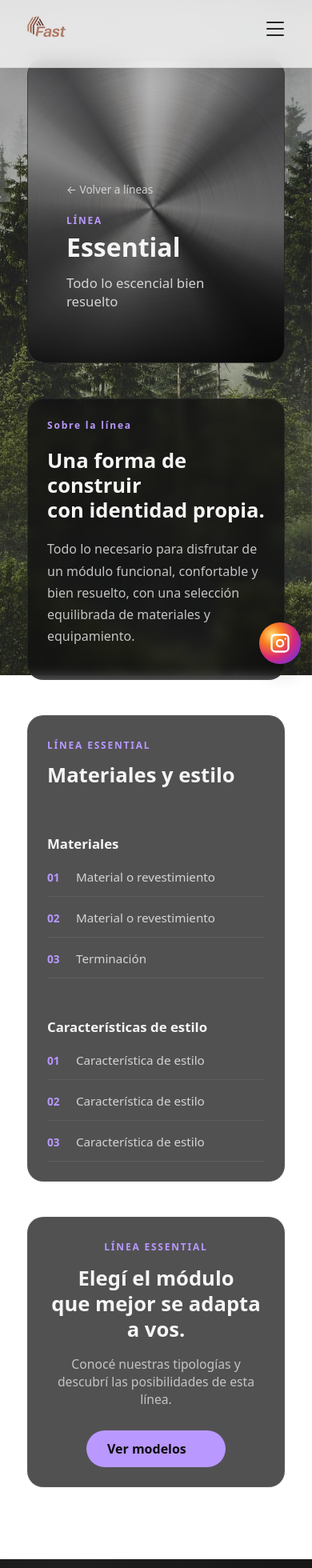
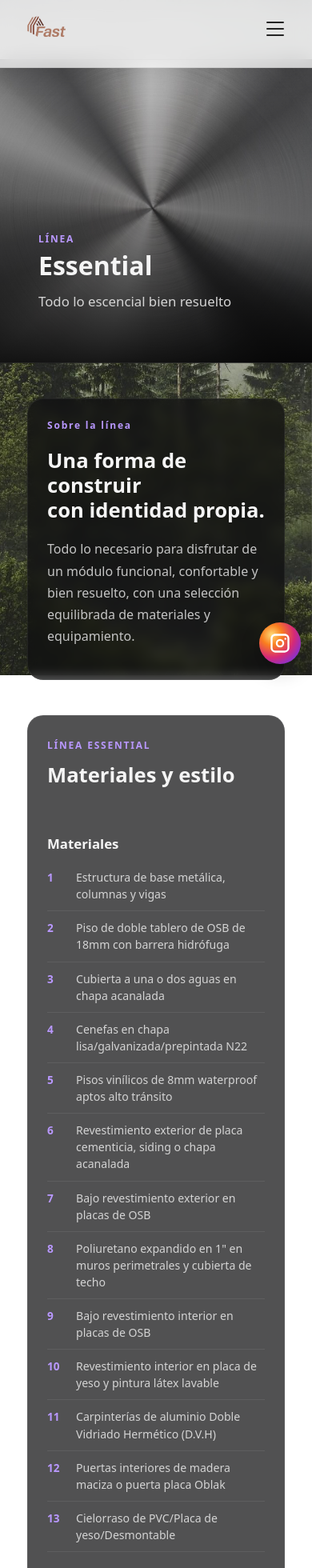
Before and after one commit to MAXE007/page-modulos, a React (Vite) app: page /lineas/Essential in a window 390 px wide. Shown: the top 1960 px of the page at 80% size. Built offline with nearby package versions, Linux system fonts and the light colour scheme; no server answers.

Commit message:
Adding specs in Lines

```diff
--- a/src/Pages/LineDetail/LineDetail.css
+++ b/src/Pages/LineDetail/LineDetail.css
@@ -55,21 +55,6 @@
   position: relative;
   z-index: 2;
   padding: 40px;
-}
-
-.line-detail__back {
-  display: inline-flex;
-  align-items: center;
-  gap: 6px;
-  color: #e5e5e5;
-  text-decoration: none;
-  font-size: 0.85rem;
-  opacity: 0.85;
-  transition: opacity 0.2s ease;
-}
-
-.line-detail__back:hover {
-  opacity: 1;
 }
 
 .line-detail__label {
@@ -139,6 +124,7 @@
   display: grid;
   grid-template-columns: 1fr 1fr;
   gap: 48px;
+  align-items: start;
 }
 
 .line-detail__column h3 {
@@ -150,14 +136,14 @@
 .line-detail__list {
   display: flex;
   flex-direction: column;
-  gap: 16px;
+  gap: 10px;
 }
 
 .line-detail__item {
   display: flex;
   align-items: baseline;
   gap: 14px;
-  padding-bottom: 14px;
+  padding-bottom: 10px;
   border-bottom: 1px solid rgba(255, 255, 255, 0.08);
 }
 
@@ -170,7 +156,8 @@
 
 .line-detail__item span:last-child {
   color: #d4d4d4;
-  font-size: 0.95rem;
+  font-size: 0.88rem;
+  line-height: 1.5;
 }
 
 /* ===== CTA ===== */
@@ -264,4 +251,12 @@
     grid-template-columns: 1fr;
     gap: 32px;
   }
+  .line-detail__hero {
+    margin-left: -24px;
+    margin-right: -24px;
+    width: calc(100% + 48px);
+    border-radius: 0;
+    border-left: none;
+    border-right: none;
+  }
 }
--- a/src/Pages/LineDetail/LineDetail.jsx
+++ b/src/Pages/LineDetail/LineDetail.jsx
@@ -6,22 +6,6 @@ export default function LineDetail() {
   const { id } = useParams();
 
   const line = LINES.find((item) => item.id === id);
-
-  if (!line) {
-    return (
-      <main className="line-detail page-bg">
-        <div className="line-detail__card line-detail__notFound">
-          <span>LÍNEA</span>
-          <h1>Línea no encontrada</h1>
-          <p>La línea que estás buscando no existe.</p>
-
-          <Link to="/tipologias/lineas" className="line-detail__back">
-            ← Volver a líneas
-          </Link>
-        </div>
-      </main>
-    );
-  }
 
   return (
     <main className="line-detail page-bg">
@@ -36,10 +20,6 @@ export default function LineDetail() {
         )}
 
         <div className="line-detail__heroContent">
-          <Link to="/tipologias/lineas" className="line-detail__back">
-            ← Volver a líneas
-          </Link>
-
           <div className="line-detail__label">LÍNEA</div>
 
           <h1>{line.name}</h1>
@@ -75,7 +55,7 @@ export default function LineDetail() {
             <div className="line-detail__list">
               {line.materials.map((material, index) => (
                 <div className="line-detail__item" key={`${material}-${index}`}>
-                  <span className="line-detail__number">0{index + 1}</span>
+                  <span className="line-detail__number">{index + 1}</span>
                   <span>{material}</span>
                 </div>
               ))}
@@ -88,7 +68,7 @@ export default function LineDetail() {
             <div className="line-detail__list">
               {line.styles.map((style, index) => (
                 <div className="line-detail__item" key={`${style}-${index}`}>
-                  <span className="line-detail__number">0{index + 1}</span>
+                  <span className="line-detail__number">{index + 1}</span>
                   <span>{style}</span>
                 </div>
               ))}
--- a/src/Pages/ProductDetail/ProductDetail.css
+++ b/src/Pages/ProductDetail/ProductDetail.css
@@ -57,7 +57,8 @@
   display: flex;
   gap: 12px;
   flex-wrap: wrap;
-  margin-top: 18px;
+  margin-top: auto;
+  padding-top: 18px;
 }
 
 .pd__cta {
@@ -244,6 +245,8 @@
   padding: 22px 22px 26px;
   color: rgba(255, 255, 255, 0.92);
   box-shadow: 0 18px 50px rgba(0, 0, 0, 0.35);
+  display: flex;
+  flex-direction: column;
 }
 
 .pd__title { color: #fff; }
--- a/src/data/lines.js
+++ b/src/data/lines.js
@@ -9,15 +9,25 @@ export const LINES = [
       "Una solución práctica y eficiente, pensada para responder a las necesidades fundamentales de cada proyecto con la calidad y funcionalidad de FAST.",
 
     materials: [
-      "Material o revestimiento",
-      "Material o revestimiento",
-      "Terminación",
+      "Estructura de base metálica, columnas y vigas",
+      "Piso de doble tablero de OSB de 18mm con barrera hidrófuga",
+      "Cubierta a una o dos aguas en chapa acanalada",
+      "Cenefas en chapa lisa/galvanizada/prepintada N22",
+      "Revestimiento exterior de placa cementicia, siding o chapa acanalada",
+      "Bajo revestimiento exterior en placas de OSB",
+      "Poliuretano expandido en 1\" en muros perimetrales y cubierta de techo",
+      "Bajo revestimiento interior en placas de OSB",
+      "Revestimiento interior en placas de yeso",
+      "Carpinterías de aluminio Doble Vidriado Hermético (D.V.H)",
+      "Puertas interiores de madera maciza o puerta placa Oblak",
+      "Cielorraso de PVC/Placa de yeso/Desmontable",
     ],
 
     styles: [
-      "Característica de estilo",
-      "Característica de estilo",
-      "Característica de estilo",
+      "Instalación eléctrica gruesa: tablero, tomas, cableado",
+      "Instalación sanitaria gruesa: termotanque, cañerías termofusión, bocas para artefactos y previsión de desagotes cloacales",
+      "Previsión de una unidad de aire acondicionado frío/calor en ambiente a elección",
+      "Diseño profesional de arquitectura e ingeniería",
     ],
   },
 
@@ -31,15 +41,28 @@ export const LINES = [
       "Todo lo necesario para disfrutar de un módulo funcional, confortable y bien resuelto, con una selección equilibrada de materiales y equipamiento.",
 
     materials: [
-      "Material o revestimiento",
-      "Material o revestimiento",
-      "Terminación",
+      "Estructura de base metálica, columnas y vigas",
+      "Piso de doble tablero de OSB de 18mm con barrera hidrófuga",
+      "Cubierta a una o dos aguas en chapa acanalada",
+      "Cenefas en chapa lisa/galvanizada/prepintada N22",
+      "Pisos vinílicos de 8mm waterproof aptos alto tránsito",
+      "Revestimiento exterior de placa cementicia, siding o chapa acanalada",
+      "Bajo revestimiento exterior en placas de OSB",
+      "Poliuretano expandido en 1\" en muros perimetrales y cubierta de techo",
+      "Bajo revestimiento interior en placas de OSB",
+      "Revestimiento interior en placa de yeso y pintura látex lavable",
+      "Carpinterías de aluminio Doble Vidriado Hermético (D.V.H)",
+      "Puertas interiores de madera maciza o puerta placa Oblak",
+      "Cielorraso de PVC/Placa de yeso/Desmontable",
     ],
 
     styles: [
-      "Característica de estilo",
-      "Característica de estilo",
-      "Característica de estilo",
+      "Instalación eléctrica completa: tablero, tomas, cableado, artefactos spot en bocas de cielorraso y spot exterior en paredes",
+      "Instalación sanitaria completa: termotanque, cañerías termofusión, artefactos línea Piazza Garda con griferías Piazza Hydros. Bacha de cocina Jhonson simple Z52/18 con grifería Piazza Emblem. Accesorios incluidos",
+      "Cerámicos en sector sanitario hasta 1.00 mts de altura, habitáculo de ducha completo en placas de PVC",
+      "Mueble de cocina bajo mesada y alacena color blanco + segundo color a elección en placas egger nacionales. Mesada de granito nacional",
+      "Una unidad de aire acondicionado frío/calor en ambiente a elección",
+      "Diseño profesional de arquitectura e ingeniería",
     ],
   },
 
@@ -53,15 +76,29 @@ export const LINES = [
       "Pensado para quienes buscan mayor personalización sin resignar practicidad. Materiales seleccionados y detalles de diseño que suman confort y carácter a cada proyecto.",
 
     materials: [
-      "Material o revestimiento",
-      "Material o revestimiento",
-      "Terminación",
+      "Estructura de base metálica, columnas y vigas",
+      "Piso de doble tablero de OSB de 18mm con barrera hidrófuga",
+      "Cubierta a una o dos aguas en chapa acanalada",
+      "Cenefas en chapa lisa/galvanizada/prepintada N22",
+      "Pisos vinílicos de 8mm waterproof aptos alto tránsito/Pisos de madera maciza en 3/4\"",
+      "Revestimiento exterior de placa cementicia, siding o chapa acanalada",
+      "Bajo revestimiento exterior en placas de OSB",
+      "Poliuretano expandido en 1\" en muros perimetrales y cubierta de techo",
+      "Bajo revestimiento interior en placas de OSB",
+      "Revestimiento interior en placa de yeso y pintura látex lavable, machimbre de pino, revestimientos de PVC",
+      "Carpinterías de aluminio Doble Vidriado Hermético (D.V.H)",
+      "Puertas interiores de madera maciza o puerta placa Oblak",
+      "Cielorraso de PVC/Placa de yeso/Desmontable/Machimbre de pino",
     ],
 
     styles: [
-      "Característica de estilo",
-      "Característica de estilo",
-      "Característica de estilo",
+      "Instalación eléctrica completa: tablero, tomas, cableado, artefactos spot en bocas de cielorraso con luz colgante en estar/dormitorio, y spot exterior en paredes",
+      "Instalación sanitaria completa: termotanque, cañerías termofusión, artefactos línea Piazza Amalfi con griferías Piazza logos/color negro. Bacha de cocina Jhonson simple Luxor Si55/Si71 con grifería Piazza Gourmet. Accesorios incluidos",
+      "Porcelanatos en sector sanitario hasta 1.00 mts de altura, habitáculo de ducha completo en placas de PVC",
+      "Mueble de cocina bajo mesada y alacena color a elección en placas egger nacionales. Mesada de granito nacional",
+      "Una unidad de aire acondicionado inverter frío/calor en ambiente a elección",
+      "Placard premium",
+      "Diseño profesional de arquitectura e ingeniería",
     ],
   },
 
@@ -75,18 +112,36 @@ export const LINES = [
       "La máxima expresión de FAST. Diseño, materiales y terminaciones cuidadosamente seleccionadas para lograr módulos únicos, con identidad y personalidad propia.",
 
     materials: [
-      "Material o revestimiento",
-      "Material o revestimiento",
-      "Terminación",
-      "Material o revestimiento",
-      "Material o revestimiento",
-      "Terminación",
+      "Estructura de base hormigonada",
+      "Estructura metálica en columnas y vigas",
+      "Losa radiante eléctrica en toda la superficie",
+      "Piso de doble tablero de OSB de 18mm con barrera hidrófuga",
+      "Cubierta a una o dos aguas en chapa acanalada",
+      "Cenefas en chapa lisa/galvanizada/prepintada N22",
+      "Pisos vinílicos de 8mm waterproof aptos alto tránsito/Pisos de porcelanato",
+      "Revestimiento exterior de placa cementicia, siding, cedral SMART, chapa acanalada, chapa lisa N20, placa Glassrock + texturado plástico, machimbre de Laurel, WPC",
+      "Bajo revestimiento exterior en placas de OSB",
+      "Poliuretano expandido en 1\" en muros perimetrales y cubierta de techo",
+      "Bajo revestimiento interior en placas de OSB",
+      "Revestimiento interior en placa de yeso y pintura látex lavable, machimbre de Laurel/Pino, revestimientos de PVC",
+      "Carpinterías de aluminio alta prestación/PVC Doble Vidriado Hermético (D.V.H) REHAUS",
+      "Cortinas roller black out",
+      "Puertas interiores de madera maciza o puerta placa Oblak",
+      "Cielorraso de PVC/Placa de yeso/Desmontable/Machimbre de Laurel o Pino",
     ],
 
     styles: [
-      "Característica de estilo",
-      "Característica de estilo",
-      "Característica de estilo",
+      "Instalación eléctrica completa: tablero, tomas, cableado, artefactos spot en bocas de cielorraso con luz colgante en estar/dormitorio, y spot exterior en paredes",
+      "Instalación sanitaria completa: termotanque, cañerías termofusión, artefactos línea Piazza Abruzzo con griferías Piazza Lounge/Inodoro inteligente. Bacha de cocina Jhonson simple Luxor Si85/Quadra Q71 con grifería Piazza Gourmet/rociador extraíble. Accesorios incluidos",
+      "Porcelanato en sector sanitario hasta cielorraso, habitáculo de ducha completo en porcelanato",
+      "Mueble de cocina bajo mesada y alacena color a elección en placas egger nacionales. Mesada de granito importada/Silestone",
+      "Dos unidades de aire acondicionado frío/calor en ambiente a elección",
+      "Cerradura electrónica",
+      "Heladera inverter",
+      "Anafe 4 cuerpos",
+      "Juego de living",
+      "Placard con puertas corredizas/Abierto estilo industrial",
+      "Diseño profesional de arquitectura e ingeniería",
     ],
   },
 ];
```
